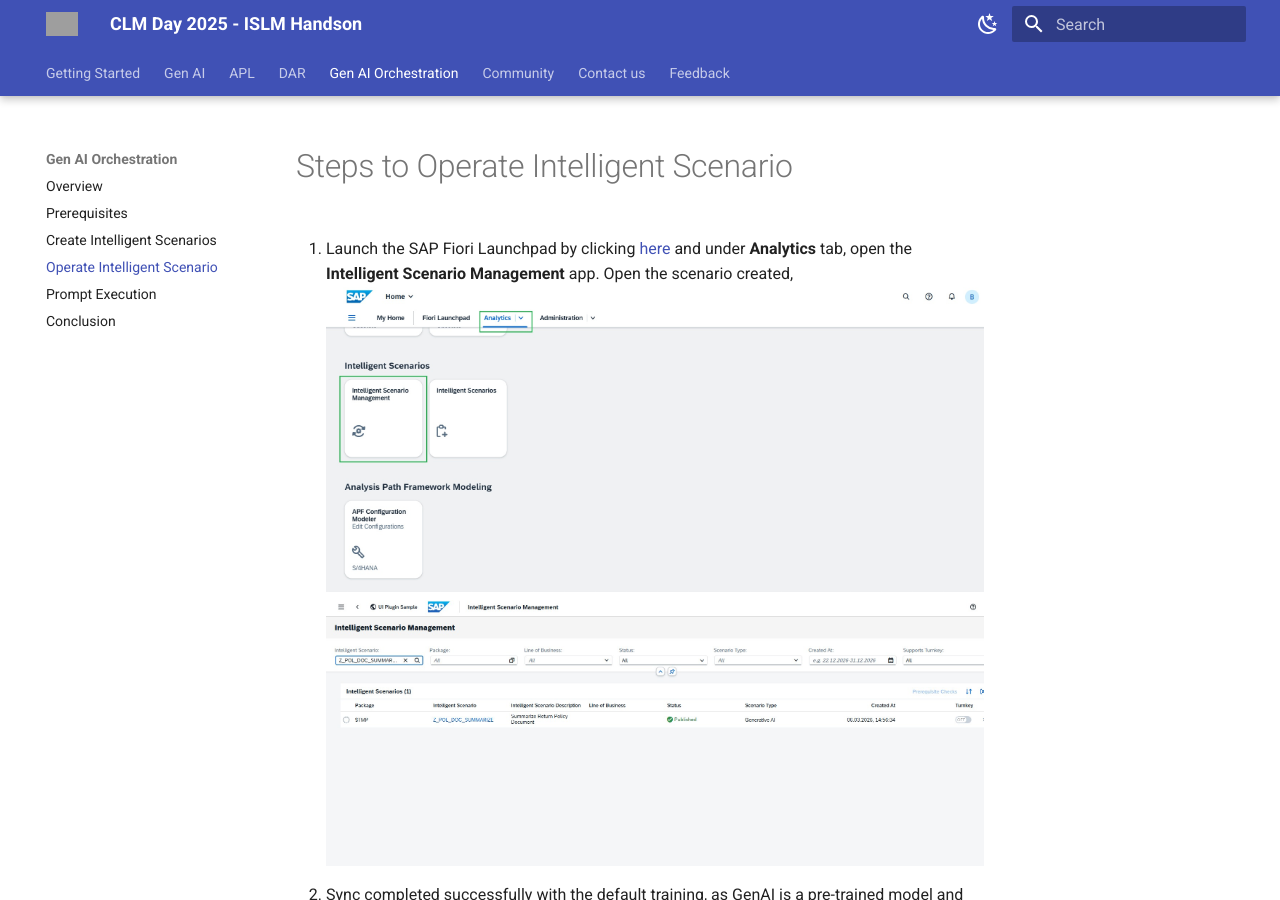
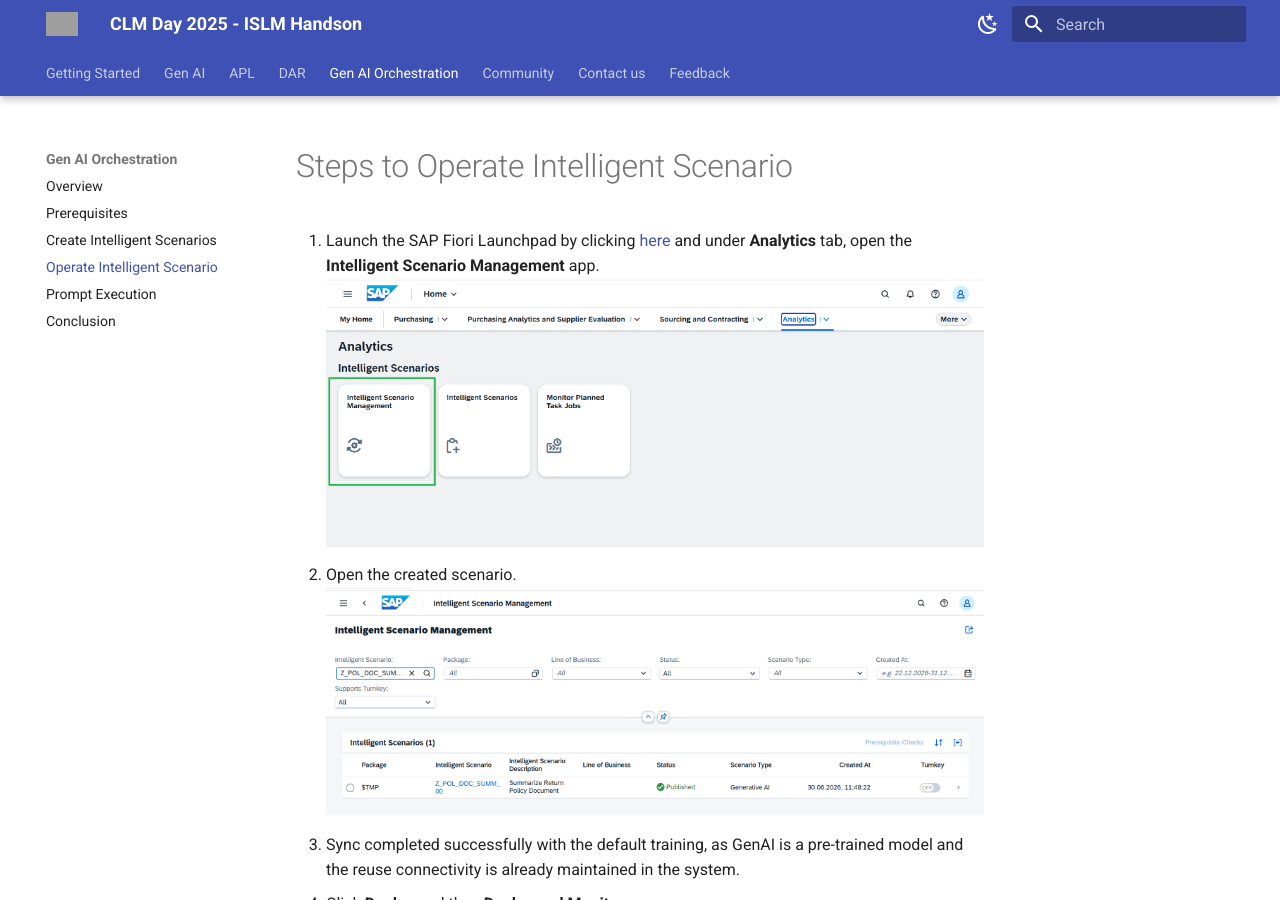
Before and after one commit to SAP-CLM-SL/ISLM, an MkDocs documentation site: the page built from docs/Integrate-AI-into-SAPS4HANA-with-ISLM/OperateIntelligentScenario.md, in a window 1280 px wide and 900 px high. Built offline with MkDocs 1.6.1 and Material for MkDocs 9.7.7, drawn with Linux system fonts in a browser that asks for light colours; some of the changed lines change nothing that is shown; grey boxes are pictures that could not be loaded.

Commit message:
Update OperateIntelligentScenario.md

```diff
--- a/docs/Integrate-AI-into-SAPS4HANA-with-ISLM/OperateIntelligentScenario.md
+++ b/docs/Integrate-AI-into-SAPS4HANA-with-ISLM/OperateIntelligentScenario.md
@@ -1,21 +1,23 @@
 # Steps to Operate Intelligent Scenario<br>
-1. Launch the SAP Fiori Launchpad by clicking [here](https://44.219.212.100:44301/sap/bc/ui5_ui5/ui2/ushell/shells/abap/FioriLaunchpad.html#Shell-home) and under **Analytics** tab, open the **Intelligent Scenario Management** app. Open the scenario created,<br>
-![Intelligent Scenario Management](Integrate-AI-into-SAPS4HANA-with-ISLM/../IntelligentScenarioManage/018.jpg)
-![Intelligent Scenario Management](Integrate-AI-into-SAPS4HANA-with-ISLM/../IntelligentScenarioManage/1.jpg)
+1. Launch the SAP Fiori Launchpad by clicking [here](https://44.219.212.100:44301/sap/bc/ui5_ui5/ui2/ushell/shells/abap/FioriLaunchpad.html#Shell-home) and under **Analytics** tab, open the **Intelligent Scenario Management** app.<br>
+![Intelligent Scenario Management](Integrate-AI-into-SAPS4HANA-with-ISLM/../IntelligentScenarioManage/Management.png)
+2. Open the created scenario.
+![Intelligent Scenario Management](Integrate-AI-into-SAPS4HANA-with-ISLM/../IntelligentScenarioManage/MS.png)
 
-2. Sync completed successfully with the default training, as GenAI is a pre-trained model and the reuse connectivity is already maintained in the system.
-![Intelligent Scenario Management](Integrate-AI-into-SAPS4HANA-with-ISLM/../IntelligentScenarioManage/2.jpg)
+3. Sync completed successfully with the default training, as GenAI is a pre-trained model and the reuse connectivity is already maintained in the system.
 
-3. Click **Deploy** and then **Deploy and Monitor**
-![Intelligent Scenario Management](Integrate-AI-into-SAPS4HANA-with-ISLM/../IntelligentScenarioManage/3.jpg)
+4. Click **Deploy** and then **Deploy and Monitor**
+![Intelligent Scenario Management](Integrate-AI-into-SAPS4HANA-with-ISLM/../IntelligentScenarioManage/Deploy.png)
+![Intelligent Scenario Management](Integrate-AI-into-SAPS4HANA-with-ISLM/../IntelligentScenarioManage/DeployMonitor.png)
 
-4. Deployment is **Scheduled**.
-![Intelligent Scenario Management](Integrate-AI-into-SAPS4HANA-with-ISLM/../IntelligentScenarioManage/4.jpg)
+5. Deployment is **Scheduled**.
+![Intelligent Scenario Management](Integrate-AI-into-SAPS4HANA-with-ISLM/../IntelligentScenarioManage/Scheduled.png)
 
-5. Deployment is deployed immediately as it's **Shared deployment**.
-![Intelligent Scenario Management](Integrate-AI-into-SAPS4HANA-with-ISLM/../IntelligentScenarioManage/5.jpg)
+6. Deployment is deployed immediately as it's **Shared deployment**.
+![Intelligent Scenario Management](Integrate-AI-into-SAPS4HANA-with-ISLM/../IntelligentScenarioManage/Deployed.png)
 
-6. Click **Activate** and do **Activate For All**.
-![Intelligent Scenario Management](Integrate-AI-into-SAPS4HANA-with-ISLM/../IntelligentScenarioManage/6.jpg)
+7. Click **Activate** and do **Activate For All**.
+![Intelligent Scenario Management](Integrate-AI-into-SAPS4HANA-with-ISLM/../IntelligentScenarioManage/Activate.png)
+![Intelligent Scenario Management](Integrate-AI-into-SAPS4HANA-with-ISLM/../IntelligentScenarioManage/ActiveForAll.png)
 
 **Intelligent Scenario** is active and ready for prompt execution.
```
